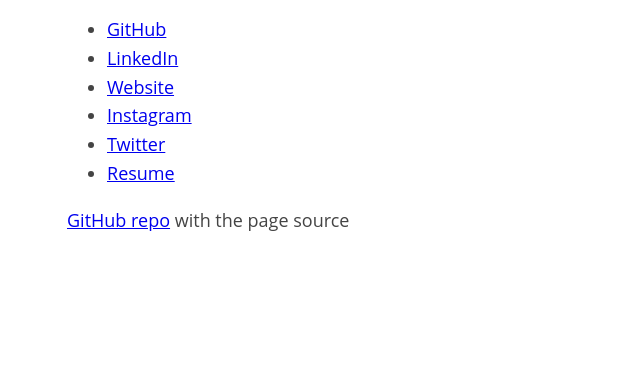
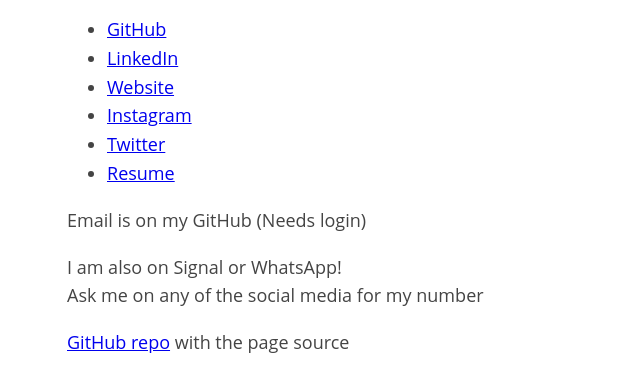
Before and after one commit to dmweis/links, a plain HTML site: page index.html in a window 1280 px wide. Shown: the part 139-530 px from the top of the page, without its empty margins (248-888 px from the left). Drawn offline with Linux system fonts and the light colour scheme.

Commit message:
Add email and number comments

```diff
--- a/index.html
+++ b/index.html
@@ -28,7 +28,8 @@
         <li><a href="https://davidweis.dev/assets/files/David_Weis_Resume.pdf" target="_blank"
                 rel="noopener noreferrer">Resume</a></li>
     </ul>
-
+    <p>Email is on my GitHub (Needs login)</p>
+    <p>I am also on Signal or WhatsApp!<br />Ask me on any of the social media for my number</p>
     <p><a href="https://github.com/dmweis/links/" target="_blank" rel="noopener noreferrer">GitHub repo</a> with the
         page source</p>
 </body>
```
